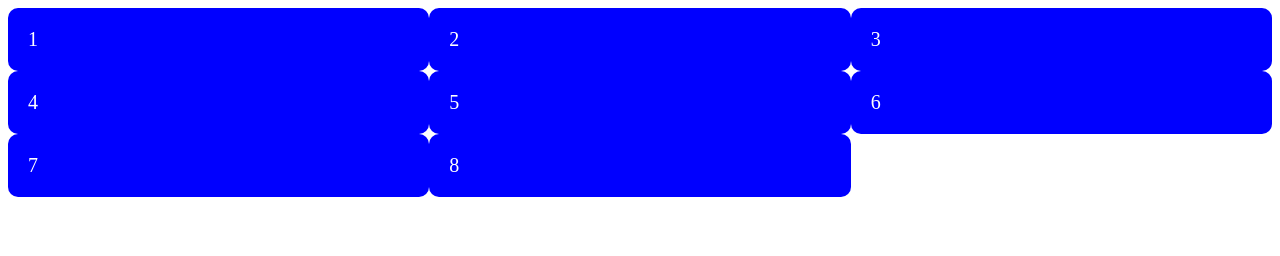
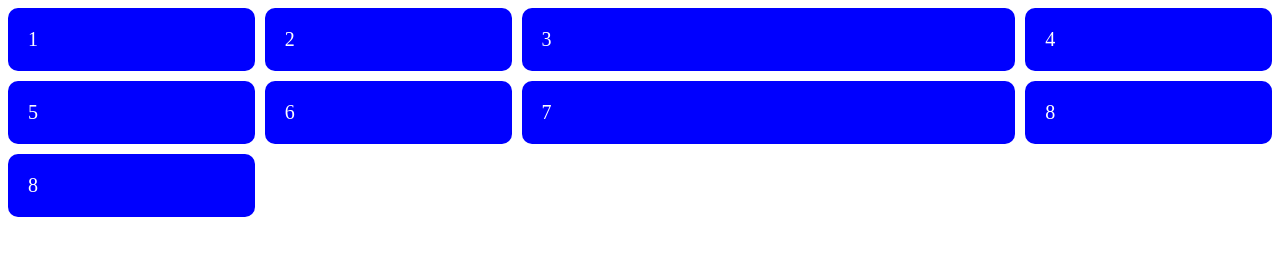
Before and after one commit to CedricArnaud20/Front-end_com_b7Web, a plain HTML site: page css grid/conatiner/item/cont_it.html in a window 1280 px wide. Drawn offline with Linux system fonts and the light colour scheme.

Commit message:
css grid

```diff
--- a/css grid/conatiner/item/cont_it.html
+++ b/css grid/conatiner/item/cont_it.html
@@ -18,6 +18,7 @@
         <div class="item">6</div>
         <div class="item">7</div>
         <div class="item">8</div>
+        <div class="item">8</div>
      </div>
 
 </body>
--- a/css grid/conatiner/item/style.css
+++ b/css grid/conatiner/item/style.css
@@ -1,6 +1,11 @@
 .container{
+
     display: grid;
-    grid-template-columns: repeat(3, 1fr);
+    grid-template-columns: 1fr 1fr 2fr 1fr ;
+
+    gap: 10px; /*espaçamento entre as colunas*/
+
+
 }
 
 .item{
```
